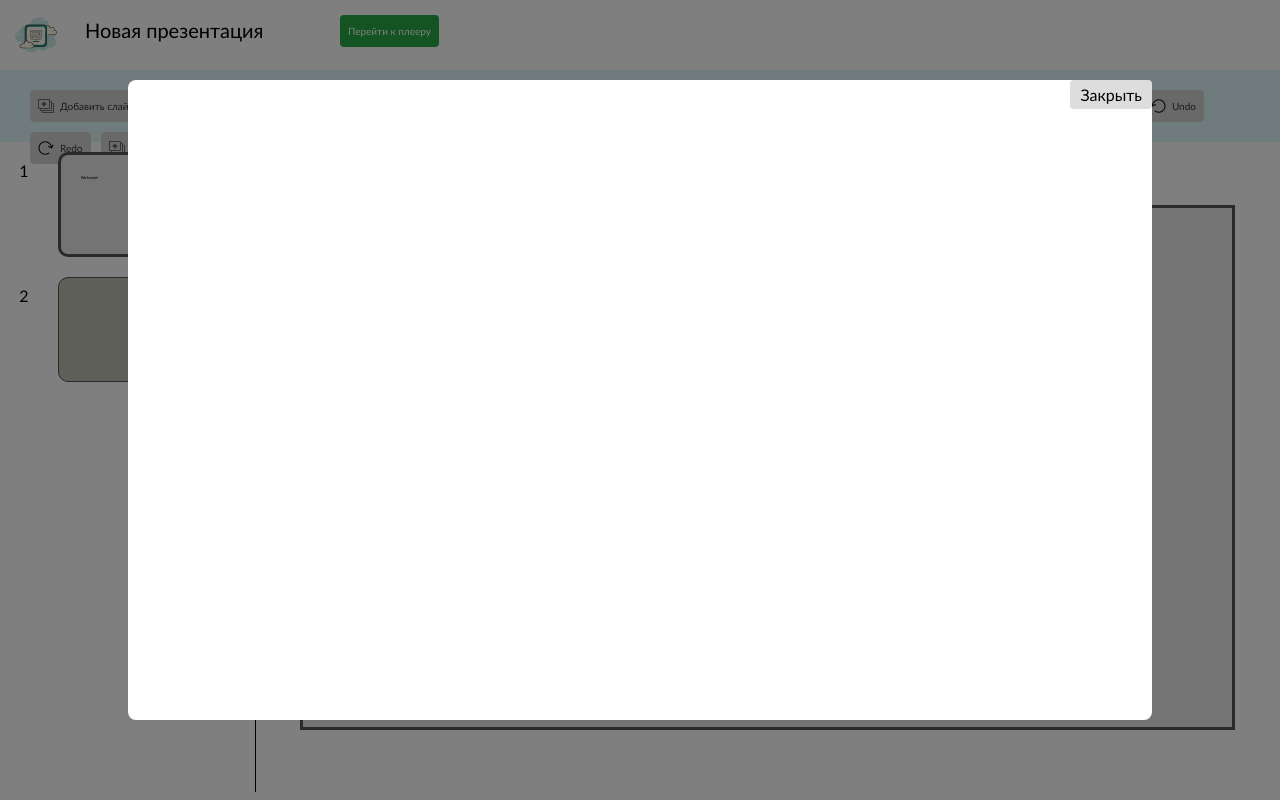
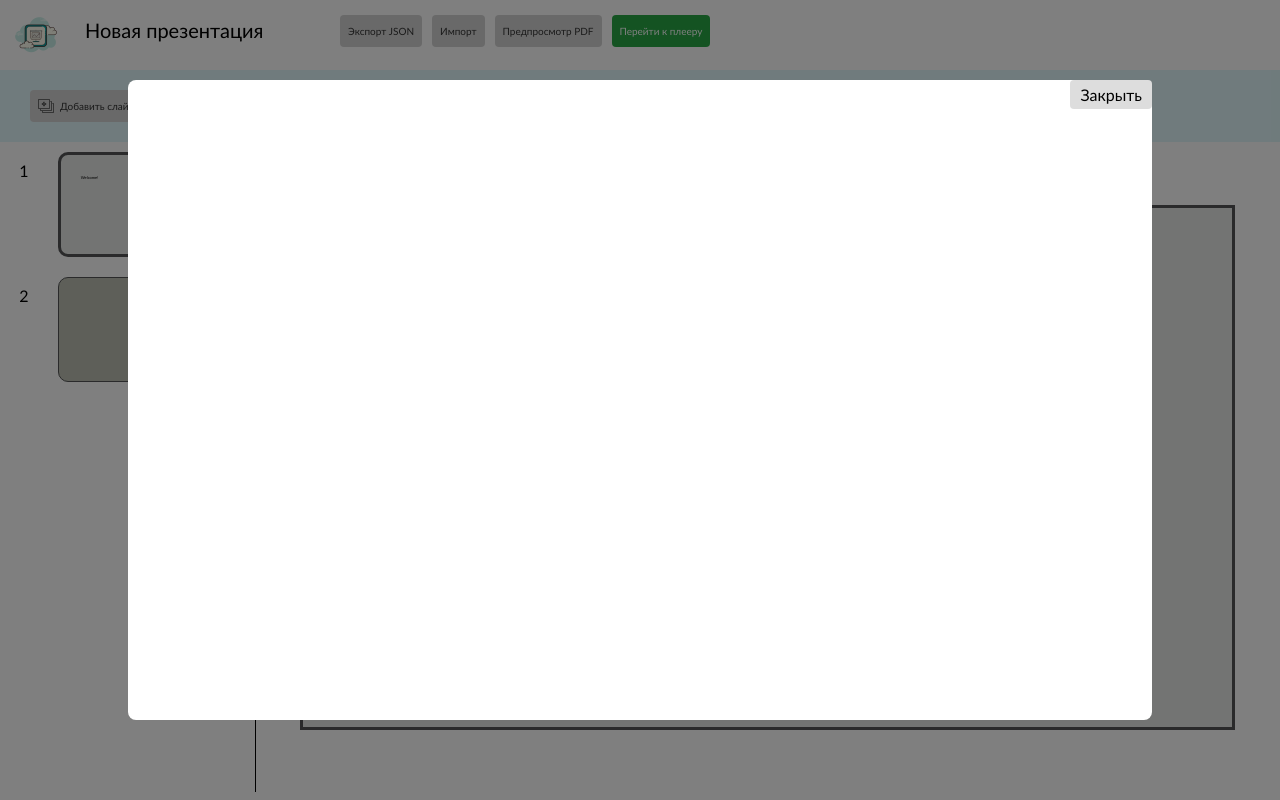
Before and after one commit to KsuyS/my-presentation-maker, a React (Vite) app: page / in a window 1280 px wide. Both pictures are taken after a click on the button "Предпросмотр PDF". Built offline with nearby package versions, Linux system fonts and the light colour scheme.

Commit message:
Добавила редактирование текста. Перенесла некоторые кнопки из toolbar в topPanel.

```diff
--- /dev/null
+++ b/src/store/function/UpdateTextContent.ts
@@ -0,0 +1,29 @@
+import { EditorType } from "../EditorType";
+
+function updateTextContent(
+    editor: EditorType,
+    slideId: string,
+    objectId: string,
+    newValue: string
+): EditorType {
+    return {
+        ...editor,
+        presentation: {
+            ...editor.presentation,
+            slides: editor.presentation.slides.map((slide) =>
+                slide.id === slideId
+                    ? {
+                          ...slide,
+                          content: slide.content.map((object) =>
+                              object.id === objectId && object.type === "text"
+                                  ? { ...object, value: newValue }
+                                  : object
+                          ),
+                      }
+                    : slide
+            ),
+        },
+    };
+}
+
+export { updateTextContent };
--- a/src/store/redux/actions.ts
+++ b/src/store/redux/actions.ts
@@ -15,6 +15,7 @@ enum ActionType {
     CHANGE_SLIDE_POSITION = 'changeSlidePosition',
     CHANGE_POSITION_OBJECT = 'changeObjectPosition',
     CHANGE_OBJECT_SIZE = 'changeObjectSize',
+    UPDATE_TEXT_CONTENT = 'updateTextContent'
 }
 
 type RenamePresentationTitleAction = {
@@ -101,10 +102,18 @@ type ChangeObjectSizeAction = {
     };
 }
 
+type UpdateTextContentAction = {
+    type: ActionType.UPDATE_TEXT_CONTENT;
+    payload: {
+        slideId: string;
+        objectId: string;
+        value: string;
+    };
+};
 
 type EditorAction = AddSlideAction | RemoveSlideAction | SetSelectionAction | SetEditorAction | AddTextAction | AddImageAction |
     RemoveObjectAction | ChangeBackgroundAction | ImportFromJsonAction | ExportToJsonAction | RenamePresentationTitleAction |
-    ChangeSlidePositionAction | ChangeObjectPositionAction | ChangeObjectSizeAction
+    ChangeSlidePositionAction | ChangeObjectPositionAction | ChangeObjectSizeAction | UpdateTextContentAction
 
 export {
     ActionType,
--- a/src/store/redux/editorReducer.ts
+++ b/src/store/redux/editorReducer.ts
@@ -13,6 +13,7 @@ import { changeSlidePosition } from "../function/ChangeSlidePosition";
 import { changeObjectPosition } from "../function/ChangeObjectPosition";
 import { changeObjectSize } from "../function/ChangeObjectSize";
 import { saveToLocalStorage, loadFromLocalStorage } from "../../utils/storage";
+import { updateTextContent } from "../function/UpdateTextContent";
 
 const initialState: EditorType = loadFromLocalStorage() || data;
 
@@ -75,6 +76,16 @@ function editorReducer(editor: EditorType = initialState, action: EditorAction):
                 action.payload.y
             );
             break;
+
+        case ActionType.UPDATE_TEXT_CONTENT:
+            newState = updateTextContent(
+                editor,
+                action.payload.slideId,
+                action.payload.objectId,
+                action.payload.value
+            );
+            break;
+
         default:
             return editor;
     }
--- a/src/store/redux/slideActionCreators.ts
+++ b/src/store/redux/slideActionCreators.ts
@@ -85,6 +85,16 @@ const changeObjectSize = (
     },
 });
 
+const updateTextContent = (slideId: string, objectId: string, value: string
+
+) => ({
+    type: ActionType.UPDATE_TEXT_CONTENT,
+    payload: {
+        slideId,
+        objectId,
+        value },
+});
+
 export {
     addSlide,
     removeSlide,
@@ -97,5 +107,6 @@ export {
     renamePresentationTitle,
     changeSlidePosition,
     changeObjectPosition,
-    changeObjectSize
+    changeObjectSize,
+    updateTextContent
 }
--- a/src/view/toolbar/Toolbar.tsx
+++ b/src/view/toolbar/Toolbar.tsx
@@ -1,10 +1,8 @@
 import styles from './Toolbar.module.css';
-import { useAppSelector } from '../../store/Hooks/useAppSelector.ts';
 import { useAppActions } from '../../store/Hooks/useAppActions.ts';
-import { exportToJson, importFromJson } from "../../utils/jsonUtils";
 import * as React from "react";
 import { HistoryContext } from '../../store/Hooks/historyContext.ts';
-import { generatePdfDataUrl } from '../../utils/ExportToPdf.ts';
+
 import { importImageFromUnsplash } from "../../utils/UnsplashUtils";
 
 import addSlideIcon from '../../assets/add-slide.png';
@@ -19,10 +17,8 @@ import { useState, useEffect, useCallback } from 'react';
 
 function Toolbar() {
     const [backgroundOption, setBackgroundOption] = useState<'color' | 'image'>('color');
-    const [pdfPreviewUrl, setPdfPreviewUrl] = useState<string | null>(null);
     const { setEditor, addSlide, removeSlide, addText, addImage, removeObject, changeBackground } = useAppActions();
     const history = React.useContext(HistoryContext);
-    const editor = useAppSelector((editor => editor));
     const [unsplashImages, setUnsplashImages] = useState<string[]>([]);
     const [isUnsplashModalOpen, setIsUnsplashModalOpen] = useState(false);
     const [unsplashQuery, setUnsplashQuery] = useState('');
@@ -60,30 +56,6 @@ function Toolbar() {
                 }
             };
             reader.readAsDataURL(file);
-        }
-    };
-
-    const handleExport = () => {
-        exportToJson(editor);
-    };
-
-    const handlePreviewPdf = async () => {
-        try {
-            const dataUrl = await generatePdfDataUrl(editor);
-            setPdfPreviewUrl(dataUrl);
-        } catch (error) {
-            console.error("Error generating PDF preview:", error);
-        }
-    };
-
-    const handleClosePreview = () => {
-        setPdfPreviewUrl(null);
-    };
-
-    const handleImport = (event: React.ChangeEvent<HTMLInputElement>) => {
-        const file = event.target.files?.[0];
-        if (file) {
-            importFromJson(file, setEditor);
         }
     };
 
@@ -210,35 +182,6 @@ function Toolbar() {
                 </div>
             )}
 
-            <button className={styles.button} onClick={handleExport}>
-                Экспорт JSON
-            </button>
-            <button className={styles.button} onClick={handlePreviewPdf}>
-                Предпросмотр PDF
-            </button>
-
-            {pdfPreviewUrl && (
-                <div className={styles.pdfPreviewOverlay}>
-                    <div className={styles.pdfPreviewContainer}>
-                        <button className={styles.closePreviewButton} onClick={handleClosePreview}>
-                            Закрыть
-                        </button>
-                        <iframe src={pdfPreviewUrl} className={styles.pdfPreviewIframe} title="PDF Preview"></iframe>
-
-                    </div>
-                </div>
-            )}
-            <input
-                type="file"
-                accept=".json"
-                onChange={handleImport}
-                style={{ display: 'none' }}
-                id="jsonFileInput"
-            />
-            <label htmlFor="jsonFileInput" className={`${styles.button}`}>
-                Импорт
-            </label>
-
             <button className={styles.button} onClick={onUndo}>
                 <img className={styles.imageButton} src={undoIcon} alt="Undo" />
                 Undo
--- a/src/view/topPanel/TopPanel.module.css
+++ b/src/view/topPanel/TopPanel.module.css
@@ -37,3 +37,93 @@
 .navigateButton:hover {
     background-color: #218838;
 }
+
+.button {
+    display: flex;
+    align-items: center;
+    background-color: #d3d3d3;
+    color: #333;
+    border: none;
+    border-radius: 4px;
+    padding: 8px 8px;
+    margin: 5px;
+    cursor: pointer;
+    font-size: 10px;
+    height: 32px;
+}
+
+.button img {
+    width: 16px;
+    height: 16px;
+    margin-right: 6px;
+}
+
+.button:hover {
+    background-color: #b0b0b0;
+}
+
+.label {
+    margin-right: 10px;
+}
+
+.fileLabel {
+    background-color: #d3d3d3;
+    color: #333;
+    border-radius: 4px;
+    padding: 8px 8px;
+    margin: 5px;
+    cursor: pointer;
+    font-size: 10px;
+    transition: background-color 0.3s ease;
+}
+
+.fileLabel:hover {
+    background-color: #b0b0b0;
+}
+
+.pdfPreviewOverlay {
+    position: fixed;
+    top: 0;
+    left: 0;
+    width: 100%;
+    height: 100%;
+    background-color: rgba(0, 0, 0, 0.5);
+    display: flex;
+    justify-content: center;
+    align-items: center;
+    z-index: 1000;
+}
+
+.pdfPreviewContainer {
+    background-color: white;
+    padding: 20px;
+    border-radius: 8px;
+    position: relative;
+    width: 80%;
+    height: 80%;
+
+}
+
+.pdfPreviewIframe {
+    width: 100%;
+    height: 100%;
+    border: none;
+}
+
+.closePreviewButton {
+    position: absolute;
+    top: 0;
+    right: 0;
+    background: none;
+    border: none;
+    font-size: 16px;
+    cursor: pointer;
+    padding: 5px 10px;
+    border-radius: 4px;
+    background-color: #ddd;
+
+}
+
+.closePreviewButton:hover {
+    background-color: #ccc;
+}
--- a/src/view/topPanel/TopPanel.tsx
+++ b/src/view/topPanel/TopPanel.tsx
@@ -1,14 +1,20 @@
 import styles from './TopPanel.module.css';
 import * as React from "react";
 import { useAppSelector } from '../../store/Hooks/useAppSelector.ts';
+import { useAppActions } from '../../store/Hooks/useAppActions.ts';
+import { exportToJson, importFromJson } from "../../utils/jsonUtils";
+import { generatePdfDataUrl } from '../../utils/ExportToPdf.ts';
+
 import logo from '../../assets/logo.png';
-import { useAppActions } from '../../store/Hooks/useAppActions.ts';
+import { useState, } from 'react';
 
 type TopPanelProps = {
     navigate: (path: string) => void;
 };
 
 function TopPanel({ navigate }: TopPanelProps) {
+    const [pdfPreviewUrl, setPdfPreviewUrl] = useState<string | null>(null);
+    const { setEditor } = useAppActions();
     const editor = useAppSelector((editor => editor))
     const title = editor.presentation.title
 
@@ -18,10 +24,63 @@ function TopPanel({ navigate }: TopPanelProps) {
         renamePresentationTitle((event.target as HTMLInputElement).value)
     }
 
+    const handleExport = () => {
+        exportToJson(editor);
+    };
+
+    const handleImport = (event: React.ChangeEvent<HTMLInputElement>) => {
+        const file = event.target.files?.[0];
+        if (file) {
+            importFromJson(file, setEditor);
+        }
+    };
+
+    const handlePreviewPdf = async () => {
+        try {
+            const dataUrl = await generatePdfDataUrl(editor);
+            setPdfPreviewUrl(dataUrl);
+        } catch (error) {
+            console.error("Error generating PDF preview:", error);
+        }
+    };
+
+    const handleClosePreview = () => {
+        setPdfPreviewUrl(null);
+    };
+
     return (
         <div className={styles.topPanel}>
             <img className={styles.logo} src={logo} />
             <input className={styles.title} type="text" defaultValue={title} onChange={onTitleChange} />
+
+            <button className={styles.button} onClick={handleExport}>
+                Экспорт JSON
+            </button>
+            <input
+                type="file"
+                accept=".json"
+                onChange={handleImport}
+                style={{ display: 'none' }}
+                id="jsonFileInput"
+            />
+            <label htmlFor="jsonFileInput" className={`${styles.button}`}>
+                Импорт
+            </label>
+            <button className={styles.button} onClick={handlePreviewPdf}>
+                Предпросмотр PDF
+            </button>
+
+            {pdfPreviewUrl && (
+                <div className={styles.pdfPreviewOverlay}>
+                    <div className={styles.pdfPreviewContainer}>
+                        <button className={styles.closePreviewButton} onClick={handleClosePreview}>
+                            Закрыть
+                        </button>
+                        <iframe src={pdfPreviewUrl} className={styles.pdfPreviewIframe} title="PDF Preview"></iframe>
+
+                    </div>
+                </div>
+            )}
             <button
                 className={styles.navigateButton}
                 onClick={() => navigate("/player")}>
```
Also changed, not shown: src/view/slide/TextObject.tsx (+45 -22 lines).
